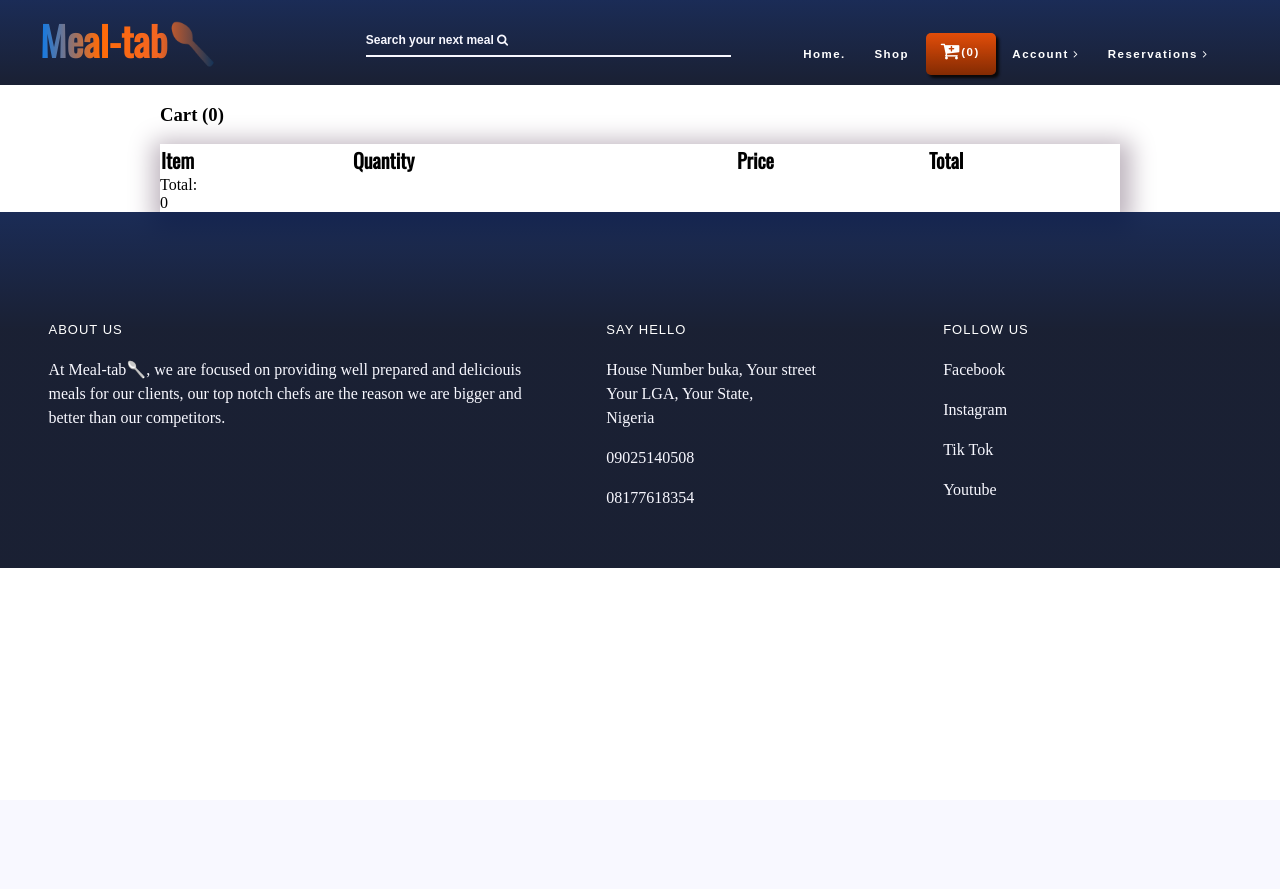
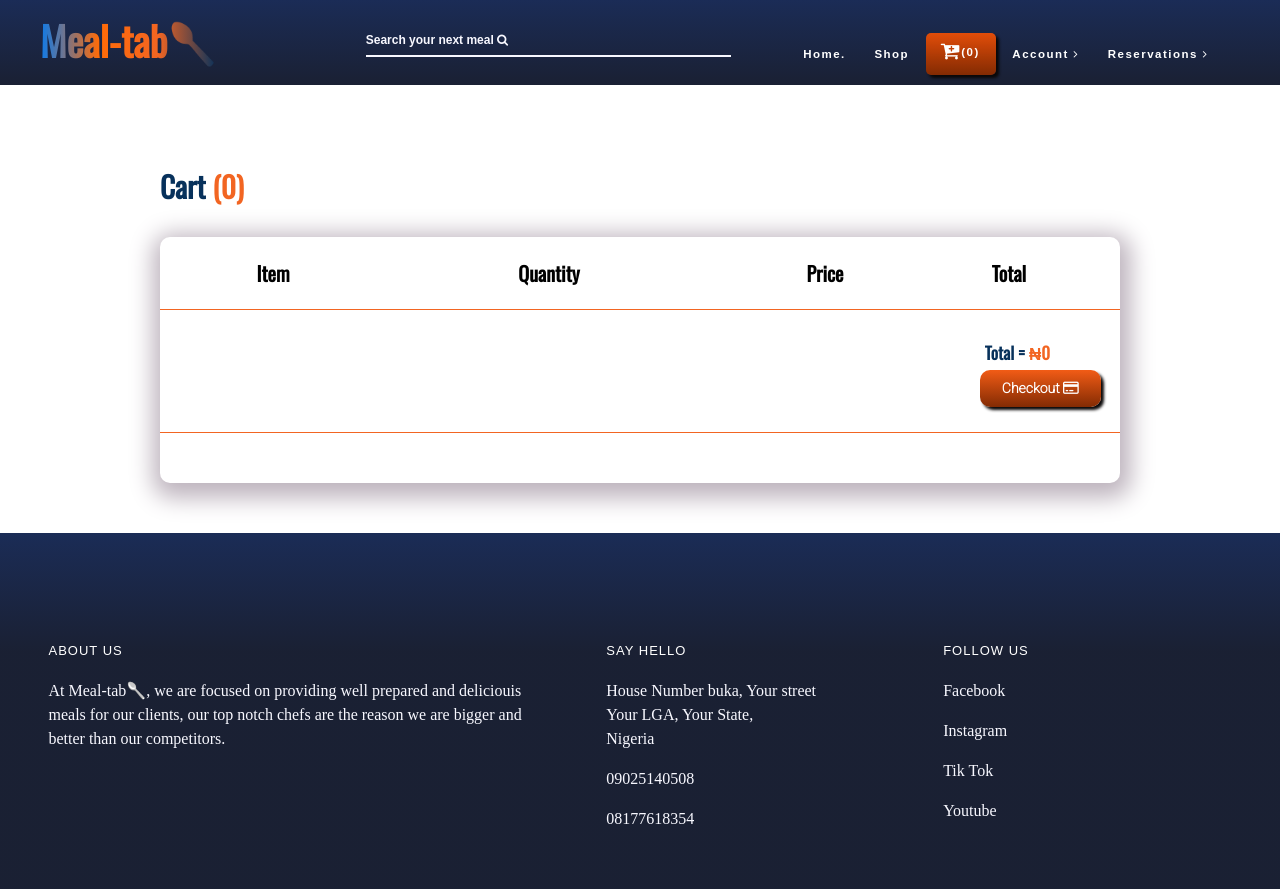
Before and after one commit to Tech-Genius/Meal-tab, a Django app: page /cart_view in a window 1280 px wide. Before the commit the page ends 568 px from the top, so only its background shows below. Run offline with Django 4.2, Linux system fonts and the light colour scheme; some libraries are stand-ins or nearby versions; some web fonts are replaced.

Commit message:
style cart page

```diff
--- a/shop/templates/cart_view.html
+++ b/shop/templates/cart_view.html
@@ -35,7 +35,7 @@
 <div class="cart_page_wrapper" id="cartList">
     <div class="cart_wrapper">
         <div class="cart_number">
-            <h3>Cart ({{totalitems}})</h3>
+            <h3>Cart <span>({{totalitems}})</span></h3>
         </div>
         <div class="cart_inner_wrapper">
 
@@ -67,27 +67,28 @@
 
 
                 </div>
-                <div class="cart_box" style="display: flex;">
+                <div class="cart_box" id="prd_qty">
                     <input type="number" class="product-qty-{{product_id}}" value="{{item.qty}}" >
                     <div class="cart_icons" style="cursor: pointer;">
                         <i class="fa fa-sync" id="update-item" data-item="{{product_id}}"></i>
                         <i class="fa fa-trash" id="delete-item" data-item="{{product_id}}"></i>
                     </div>
                 </div>
-                <div class="cart_box">
-                    <h3>{{item.price}}</h3>
+
+                <div class="cart_box" id="have_margin">
+                    <h3>&#8358;{{item.price}}</h3>
                 </div>
-                <div class="cart_box">
-                    <h3>{% widthratio item.price 1 item.qty %}</h3>
+                <div class="cart_box" id="have_margin">
+                    <h3>&#8358;{% widthratio item.price 1 item.qty %}</h3>
                 </div>
             </div>
 
             {% endfor %}
 
 
-            <div class="total">
-                <div class="total_box">Total:</div>
-                <div class="total_box">{{total_amt}}</div>
+            <div class="total" id="have_margin">
+                <h3 class="total_box">Total = <span>&#8358;{{total_amt}}</span></h3>
+                <button id="checkout_btn">Checkout <i class="fa fa-credit-card"></i></button>
             </div>
 
 
--- a/static/css/cart.css
+++ b/static/css/cart.css
@@ -6,6 +6,7 @@
 }
 
 .cart_wrapper{
+    margin: 50px auto;
     width: 75%;
     justify-self: center;
 }
@@ -17,7 +18,24 @@
     -webkit-box-shadow: 2px 6px 23px 9px rgba(189,179,189,1);
     -moz-box-shadow: 2px 6px 23px 9px rgba(189,179,189,1);
     box-shadow: 2px 6px 23px 9px rgba(189,179,189,1);
+    border-radius: 10px;
+    overflow: scroll;
+    max-height: 500px;
+    padding-bottom: 50px;
 }
+
+.cart_number{
+    color: #07315B;
+font-family: 'Oswald', sans-serif;
+margin: 0;
+font-size: 25px;
+}
+
+.cart_number span{
+    color: #f26522;
+}
+
+
 
 
 #heading h3{
@@ -31,19 +49,24 @@
 .cart_box_wrapper{
     display: grid;
     grid-template-columns: 1fr 2fr 1fr 1fr;
-    border-radius: 10px;
+    padding: 20px ;
+    border-bottom: 1px solid #f26522;
+    text-align: center;
+    justify-content: center;
 }
 .cart_box_wrapper .cart_box{
     /* padding: 10px; */
     border: 1px solid transparent;
+    text-align: center;
+    width: 100%;
     /* background-image: linear-gradient(white, white), linear-gradient(315deg,#833ab4, #fd1d1d 50%, #fcb045 );
 background-origin: border-box;
 background-clip: content-box, border-box; */
 }
 
 .cart_box img{
-    height: 70px;
-    width: 70px;
+    height: 60px;
+    width: 60px;
     border-radius: 50%;
 }
 .cart_box h3{
@@ -52,3 +75,82 @@ font-family: 'Oswald', sans-serif;
 margin: 0;
 font-size: 17px;
 }
+
+
+#have_margin{
+    margin-top: 30px;
+}
+#prd_qty{
+    margin-top: 25px;
+}
+#prd_qty input{
+height: 30px;
+margin-bottom: 5px;
+    background-image: linear-gradient(white, white), linear-gradient(315deg, #f26522,#07315B );
+background-origin: border-box;
+background-clip: content-box, border-box;
+outline: none;
+border: 1px;
+border-radius: 5px;
+text-align: center;
+font-size: 13px;
+}
+#prd_qty i{
+    font-size: 15px;
+    margin: 3px 5px;
+    padding: 10px;
+    border-radius: 5px;
+    color: white;
+}
+
+#prd_qty #update-item{
+    background-color: #07315B;
+}
+
+#prd_qty #delete-item{
+    background-color: #f26522;
+}
+
+
+
+.total{
+    display: grid;
+    justify-content: end;
+    border-bottom: 1px solid #f26522;
+padding-bottom: 25px;
+}
+.total .total_box{
+    margin-right: 70px;
+}
+
+.total h3{
+    color: #07315B;
+    font-family: 'Oswald', sans-serif;
+    margin: 0;
+    font-size: 17px;
+    margin: auto 5px;
+    }
+.total h3 span{
+    color: #f26522;
+}
+
+.total button{
+    background: linear-gradient(#f15005ee, #832b03);
+   color: white;
+   padding: 8px 22px;
+   width: fit-content;
+   margin-top: 5px;
+   outline: none;
+   border: none;
+   border-radius: 10px;
+   cursor: pointer;
+   font-size: 14px;
+   font-family: 'Heebo', sans-serif;
+   font-weight: bold;
+   box-shadow: 3px 3px 3px  rgb(10, 8, 8);
+}
+
+.total button:hover{
+opacity: 0.9;
+    transition: 1s;
+}
```
Also changed, not shown: shop/templates/ajax/cart-after-delete-and-update.html (+23 -13 lines).
